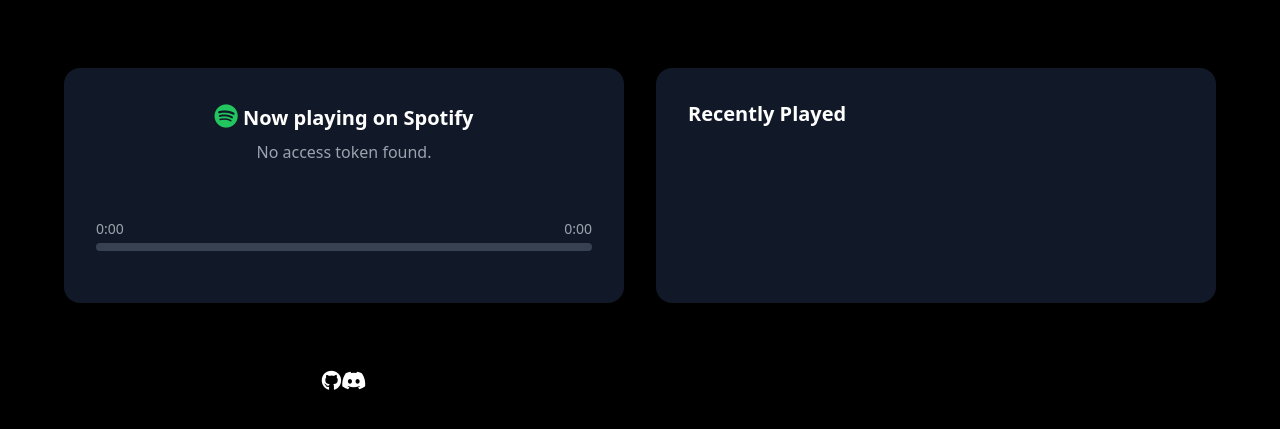
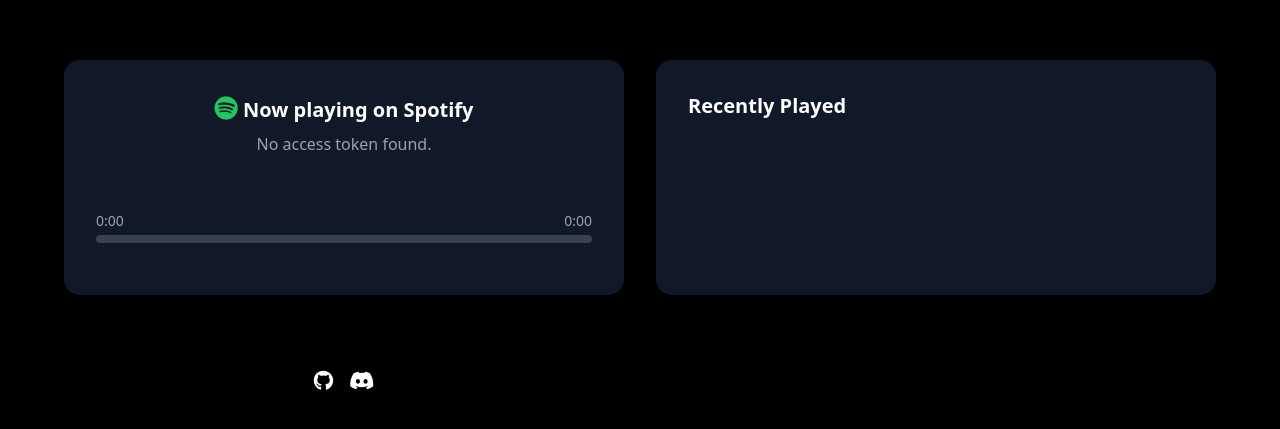
Before and after one commit to MioJoester/Spotify-live, a plain HTML site: page live.html in a window 1280 px wide. Shown: the part 169-598 px from the top of the page. Drawn offline with nearby package versions, Linux system fonts and the light colour scheme.

Commit message:
Update live.html

```diff
--- a/live.html
+++ b/live.html
@@ -51,11 +51,11 @@
     </div>
 
 <div class="flex items-center justify-center  w-full mt-4 ">
-        <a href="https://github.com/MioJoester" class="mt-4 text-xl bg-transparent font-bold text-white rounded-md">
+        <a href="https://github.com/MioJoester" class="mt-4 text-xl bg-transparent font-bold text-white rounded-md py-2 px-2">
           <i class="fab fa-github"></i>
         </a>
 
-<a href="#" class="mt-4 text-xl bg-transparent font-bold text">
+<a href="#" class="mt-4 text-xl py-2 px-2 bg-transparent font-bold text">
    <i class="fab fa-discord"></i>
 </a>
        </div>
```
